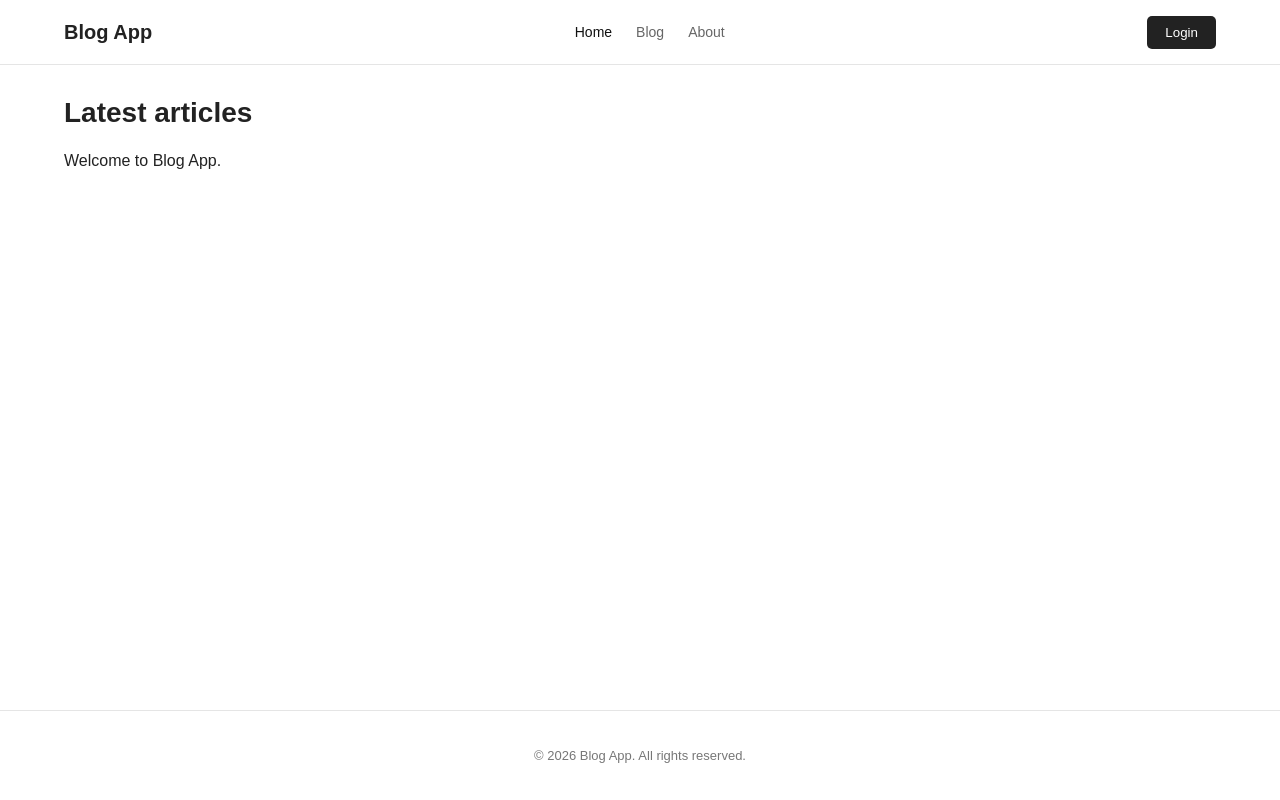
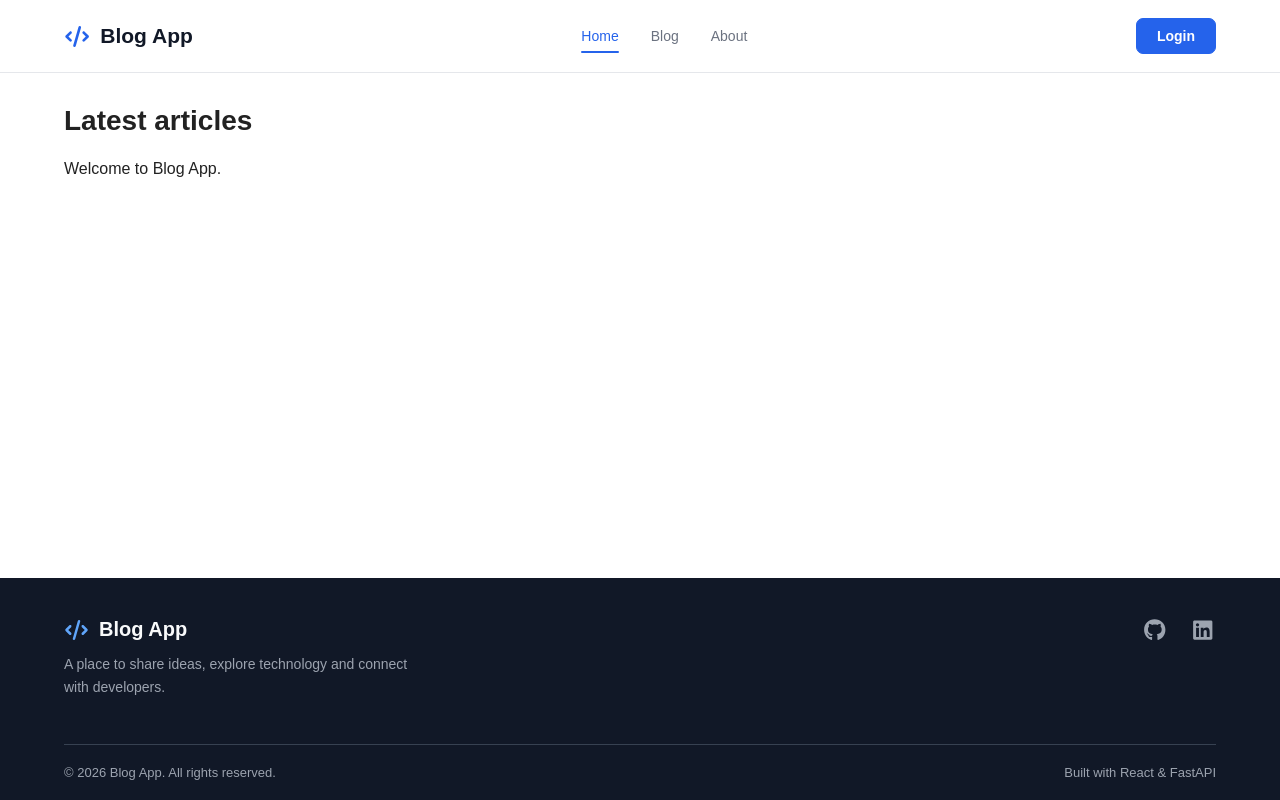
Before and after one commit to serjstratu/blog-app, a React (Vite) app: page / in a window 1280 px wide. Built offline with nearby package versions, Linux system fonts and the light colour scheme; no server answers.

Commit message:
feat: redesign header & footer

```diff
--- a/src/components/layout/Footer/Footer.tsx
+++ b/src/components/layout/Footer/Footer.tsx
@@ -1,12 +1,54 @@
+import dayjs from 'dayjs';
+import { FontAwesomeIcon } from '@fortawesome/react-fontawesome';
+import { faGithub, faLinkedin } from '@fortawesome/free-brands-svg-icons';
+import { faCode } from '@fortawesome/free-solid-svg-icons';
 import './footer.css';
-
-import dayjs from 'dayjs';
 
 const Footer = () => {
     return (
         <footer className="footer">
             <div className="container">
-                <p>© {dayjs().year()} Blog App. All rights reserved.</p>
+                <div className="footer__content">
+                    <div className="footer__brand">
+                        <div className="footer__logo" data-testid="footer-logo">
+                            <FontAwesomeIcon icon={faCode} />
+                            <span>Blog App</span>
+                        </div>
+
+                        <p className="footer__description">
+                            A place to share ideas, explore technology
+                            and connect with developers.
+                        </p>
+                    </div>
+
+                    <div className="footer__links">
+                        <a
+                            href="https://github.com/serjstratu"
+                            target="_blank"
+                            rel="noopener noreferrer"
+                            aria-label="GitHub"
+                        >
+                            <FontAwesomeIcon icon={faGithub} />
+                        </a>
+
+                        <a
+                            href="https://www.linkedin.com/in/serghei-s-10390677/"
+                            target="_blank"
+                            rel="noopener noreferrer"
+                            aria-label="LinkedIn"
+                        >
+                            <FontAwesomeIcon icon={faLinkedin} />
+                        </a>
+                    </div>
+                </div>
+
+                <div className="footer__bottom">
+                    <p>
+                        © {dayjs().year()} Blog App. All rights reserved.
+                    </p>
+
+                    <span>Built with React & FastAPI</span>
+                </div>
             </div>
         </footer>
     );
--- a/src/components/layout/Footer/footer.css
+++ b/src/components/layout/Footer/footer.css
@@ -1,7 +1,78 @@
+
 .footer {
-    border-top: 1px solid #e5e5e5;
-    padding: 24px 0;
-    color: #777;
+    margin-top: auto;
+    padding: 40px 0 20px;
+    background: #111827;
+    color: #f9fafb;
+}
+
+.footer__content {
+    display: flex;
+    justify-content: space-between;
+    align-items: flex-start;
+    gap: 24px;
+    padding-bottom: 32px;
+}
+
+.footer__logo {
+    display: flex;
+    align-items: center;
+    gap: 10px;
+    font-size: 20px;
+    font-weight: 700;
+}
+
+.footer__logo svg {
+    color: #60a5fa;
+}
+
+.footer__description {
+    max-width: 360px;
+    margin-top: 12px;
+    color: #9ca3af;
+    font-size: 14px;
+    line-height: 1.6;
+}
+
+.footer__links {
+    display: flex;
+    gap: 20px;
+}
+
+.footer__links a {
+    color: #9ca3af;
+    font-size: 22px;
+    transition: color 0.2s ease, transform 0.2s ease;
+}
+
+.footer__links a:hover {
+    color: #60a5fa;
+    transform: translateY(-3px);
+}
+
+.footer__bottom {
+    display: flex;
+    justify-content: space-between;
+    align-items: center;
+    gap: 16px;
+    padding-top: 20px;
+    border-top: 1px solid #374151;
+    color: #9ca3af;
     font-size: 13px;
-    text-align: center;
 }
+
+.footer__bottom p {
+    margin: 0;
+}
+
+@media (max-width: 576px) {
+    .footer__content {
+        flex-direction: column;
+    }
+
+    .footer__bottom {
+        flex-direction: column;
+        align-items: flex-start;
+        gap: 8px;
+    }
+}
--- a/src/components/layout/Header/Header.tsx
+++ b/src/components/layout/Header/Header.tsx
@@ -1,18 +1,26 @@
-import { useState } from 'react';
-import {Link, NavLink} from 'react-router-dom';
+import { useState, type MouseEvent } from 'react';
+import { Link, NavLink } from 'react-router-dom';
+import { FontAwesomeIcon } from '@fortawesome/react-fontawesome';
+import { faBars, faCode, faXmark } from '@fortawesome/free-solid-svg-icons';
+import { toast } from 'react-toastify';
+
 import LoginModal from '../../../features/auth/components/LoginModal';
-import {useAuth} from "../../../providers/AuthProvider.tsx";
-import { toast } from 'react-toastify';
 import NotificationBell from '../../notifications/NotificationBell';
+import { useAuth } from '../../../providers/AuthProvider';
 import './header.css';
 
 const Header = () => {
     const { user, logout } = useAuth();
+
     const [isLoginOpen, setIsLoginOpen] = useState(false);
+    const [isMenuOpen, setIsMenuOpen] = useState(false);
 
-    const handleLogout = async (event: React.MouseEvent<HTMLButtonElement>) => {
+    const closeMenu = () => setIsMenuOpen(false);
+
+    const handleLogout = async (event: MouseEvent<HTMLButtonElement>) => {
         event.preventDefault();
-        event.stopPropagation();
+        closeMenu();
+
         try {
             await logout();
         } catch (error) {
@@ -22,29 +30,66 @@ const Header = () => {
 
     return (
         <>
-            <header className="header">
+            <header className="header" data-testid="header">
                 <div className="container header__content">
-                    <NavLink to="/" className="header__logo">
-                        Blog App
+                    <NavLink to="/" className="header__logo" onClick={closeMenu}>
+                        <FontAwesomeIcon icon={faCode} />
+                        <span>Blog App</span>
                     </NavLink>
 
-                    <nav className="header__nav">
-                        <NavLink to="/">Home</NavLink>
-                        <NavLink to="/blog">Blog</NavLink>
-                        <NavLink to="/about">About</NavLink>
+                    <button
+                        className="header__menu-toggle"
+                        type="button"
+                        onClick={() => setIsMenuOpen((prev) => !prev)}
+                        aria-label={isMenuOpen ? 'Close navigation menu' : 'Open navigation menu'}
+                        aria-expanded={isMenuOpen}
+                        aria-controls="header-navigation"
+                    >
+                        <FontAwesomeIcon icon={isMenuOpen ? faXmark : faBars} />
+                    </button>
+
+                    <nav
+                        id="header-navigation"
+                        className={`header__nav ${isMenuOpen ? 'header__nav--open' : ''}`}
+                    >
+                        <NavLink to="/" end onClick={closeMenu}>
+                            Home
+                        </NavLink>
+                        <NavLink to="/blog" onClick={closeMenu}>
+                            Blog
+                        </NavLink>
+                        <NavLink to="/about" onClick={closeMenu}>
+                            About
+                        </NavLink>
                     </nav>
 
                     <div className="header__auth">
                         {user ? (
                             <>
-                                <Link to={`/user/${user.id}`}>
-                                <span>{user.name}</span>
+                                <Link
+                                    to={`/user/${user.id}`}
+                                    className="header__user"
+                                    onClick={closeMenu}
+                                >
+                                    {user.name}
                                 </Link>
+
                                 <NotificationBell />
-                                <button onClick={handleLogout}>Logout</button>
+
+                                <button
+                                    className="header__button header__button--secondary"
+                                    type="button"
+                                    onClick={handleLogout}
+                                >
+                                    Logout
+                                </button>
                             </>
                         ) : (
-                            <button onClick={() => setIsLoginOpen(true)}>
+                            <button
+                                className="header__button"
+                                type="button"
+                                onClick={() => setIsLoginOpen(true)}
+                            >
                                 Login
                             </button>
                         )}
--- a/src/components/layout/Header/header.css
+++ b/src/components/layout/Header/header.css
@@ -1,71 +1,182 @@
+
 .header {
-    border-bottom: 1px solid #e5e5e5;
-    background: #fff;
+    position: sticky;
+    top: 0;
+    z-index: 100;
+    background: #ffffff;
+    border-bottom: 1px solid #e5e7eb;
 }
 
 .header__content {
+    min-height: 72px;
     display: flex;
     align-items: center;
     justify-content: space-between;
-    height: 64px;
+    gap: 32px;
 }
 
 .header__logo {
-    font-size: 20px;
+    display: flex;
+    align-items: center;
+    gap: 10px;
+    color: #111827;
+    font-size: 21px;
     font-weight: 700;
-    color: #222;
     text-decoration: none;
+    white-space: nowrap;
+}
+
+.header__logo svg {
+    color: #2563eb;
 }
 
 .header__nav {
     display: flex;
-    gap: 24px;
+    align-items: center;
+    gap: 32px;
 }
 
 .header__nav a {
-    color: #666;
+    position: relative;
+    padding: 26px 0;
+    color: #6b7280;
+    font-size: 14px;
+    font-weight: 500;
     text-decoration: none;
-    font-size: 14px;
+    transition: color 0.2s ease;
 }
 
-.header__nav a.active,
-.header__nav a:hover {
-    color: #111;
+.header__nav a:hover,
+.header__nav a.active {
+    color: #2563eb;
+}
+
+.header__nav a.active::after {
+    position: absolute;
+    right: 0;
+    bottom: 17px;
+    left: 0;
+    height: 2px;
+    background: #2563eb;
+    content: '';
+    border-radius: 2px;
 }
 
 .header__auth {
     display: flex;
     align-items: center;
+    gap: 16px;
 }
 
-.header__auth a {
+.header__user {
+    color: #374151;
+    font-size: 14px;
+    font-weight: 600;
     text-decoration: none;
-    color: #111;
-    display: flex;
-    gap: 16px;
-    align-items: center;
+    transition: color 0.2s ease;
 }
 
-.header__auth a:hover {
-    text-decoration: underline;
+.header__user:hover {
+    color: #2563eb;
 }
 
-.header__auth button,
-.login-form button {
-    padding: 9px 18px;
+.header__button {
+    padding: 9px 20px;
+    border: 1px solid #2563eb;
+    border-radius: 7px;
+    background: #2563eb;
+    color: #ffffff;
+    font-size: 14px;
+    font-weight: 600;
+    cursor: pointer;
+    transition: background 0.2s ease, border-color 0.2s ease;
+}
+
+.header__button:hover {
+    border-color: #1d4ed8;
+    background: #1d4ed8;
+}
+
+.header__button--secondary {
+    border-color: #e5e7eb;
+    background: #ffffff;
+    color: #374151;
+}
+
+.header__button--secondary:hover {
+    border-color: #d1d5db;
+    background: #f3f4f6;
+}
+
+.header__menu-toggle {
+    display: none;
+    padding: 8px;
     border: none;
-    border-radius: 5px;
-    background: #222;
-    color: #fff;
+    background: transparent;
+    color: #374151;
+    font-size: 20px;
     cursor: pointer;
 }
 
-.header__auth button:hover,
-.login-form button:hover {
-    background: #444;
+/* Mobile */
+
+@media (max-width: 768px) {
+    .header__content {
+        position: relative;
+        min-height: 64px;
+        flex-wrap: wrap;
+        gap: 0;
+    }
+
+    .header__menu-toggle {
+        display: block;
+        margin-left: auto;
+    }
+
+    .header__nav {
+        display: none;
+        order: 3;
+        width: 100%;
+        flex-direction: column;
+        align-items: stretch;
+        gap: 0;
+        padding: 8px 0;
+        border-top: 1px solid #e5e7eb;
+    }
+
+    .header__nav--open {
+        display: flex;
+    }
+
+    .header__nav a {
+        padding: 12px 4px;
+    }
+
+    .header__nav a.active::after {
+        display: none;
+    }
+
+    .header__auth {
+        order: 2;
+        gap: 12px;
+        margin-left: 16px;
+    }
+
+    .header__user {
+        display: none;
+    }
+
+    .header__button {
+        padding: 8px 14px;
+    }
 }
 
-.header__auth span {
-    font-size: 14px;
-    font-weight: 500;
+@media (max-width: 400px) {
+    .header__auth {
+        gap: 8px;
+    }
+
+    .header__logo {
+        font-size: 18px;
+    }
 }
```
Also changed, not shown: 2 other files (tests, documents, lock files or other folders).
